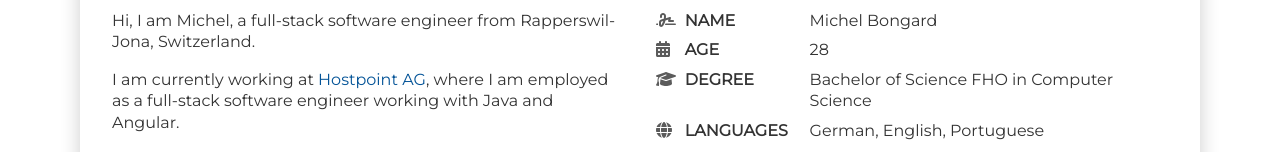
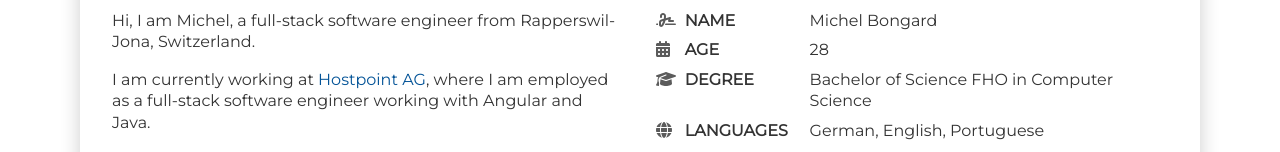
Before and after one commit to ubaumann/ubaumann.ch, a React (Create React App) app: page / in a window 1280 px wide. Shown: the part 644-796 px from the top of the page. Built offline with nearby package versions, Linux system fonts and the light colour scheme.

Commit message:
updated data

```diff
--- a/src/assets/data.ts
+++ b/src/assets/data.ts
@@ -48,7 +48,7 @@ export const data: Data = {
             link: 'https://www.hostpoint.ch/',
           },
           {
-            text: ', where I am employed as a full-stack software engineer working with Java and Angular.',
+            text: ', where I am employed as a full-stack software engineer working with Angular and Java.',
             link: null,
           },
         ],
```
